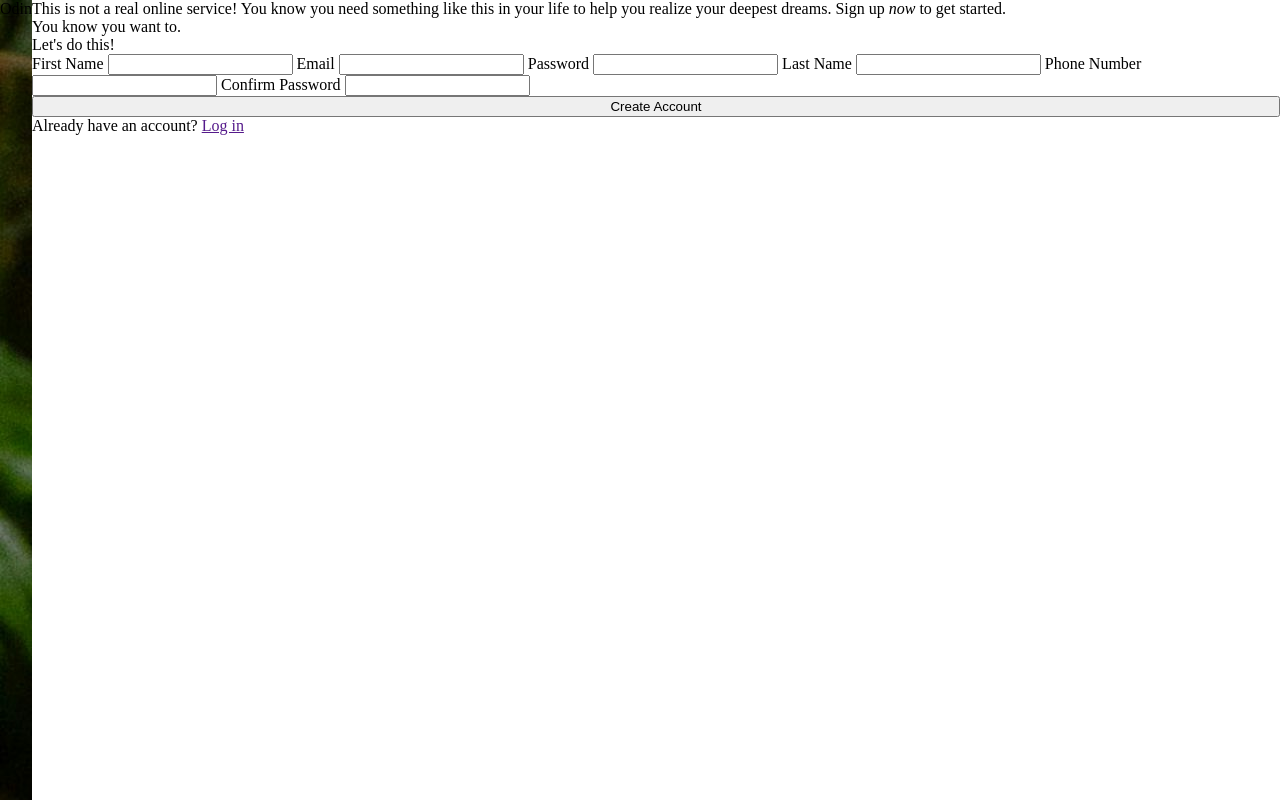
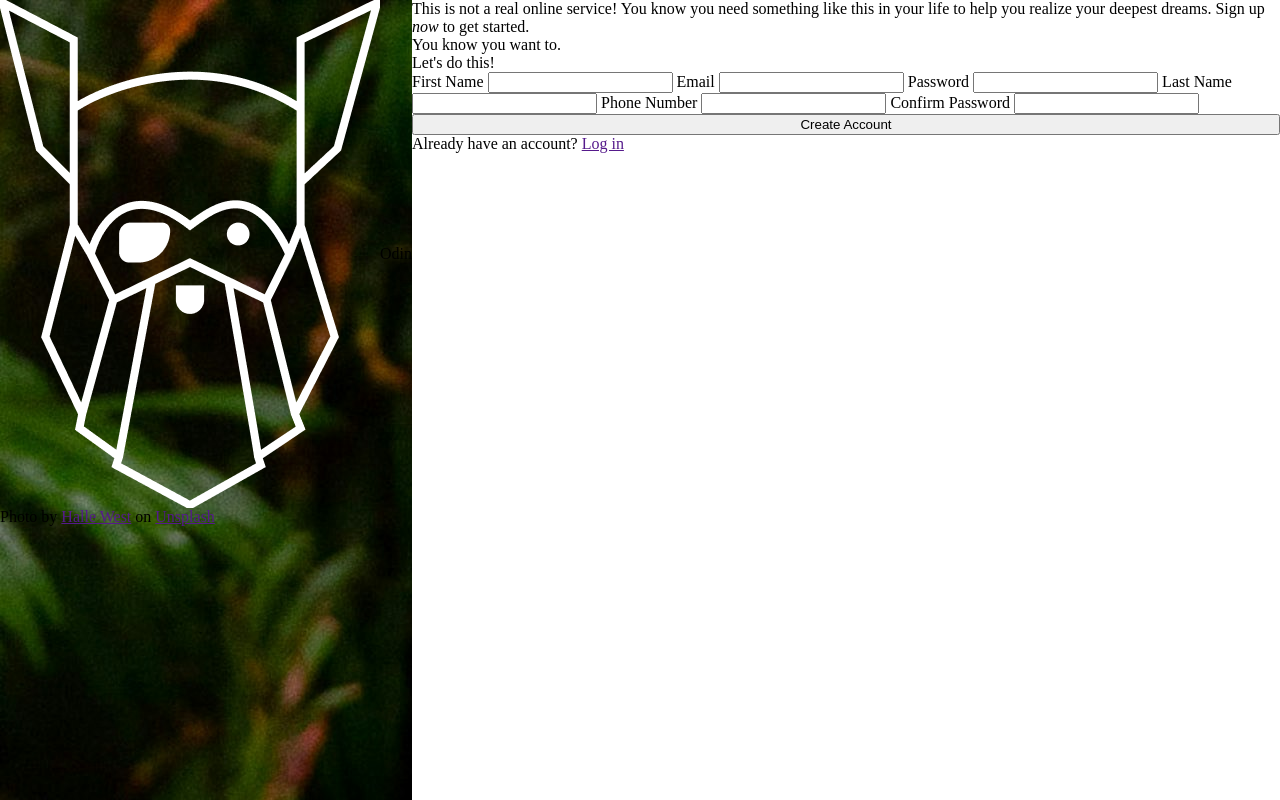
Before and after one commit to Fxdzie/signup-form, a plain HTML site: page index.html in a window 1280 px wide. Drawn offline with Linux system fonts and the light colour scheme.

Commit message:
Added additional divs for layout configuration

```diff
--- a/index.html
+++ b/index.html
@@ -10,9 +10,10 @@
     <div class="container">
         <div class="left-side">
             <div class="logo">
-                <img>
+                <img src="images/odin-lined.png">
                 <div class="logo-text">Odin</div>
             </div>
+            <div class="credit">Photo by <a href="">Halle West</a> on <a href="">Unsplash</a></div>
         </div>
         <div class="right-side">
             <div class="text">This is not a real online service! You know
```
